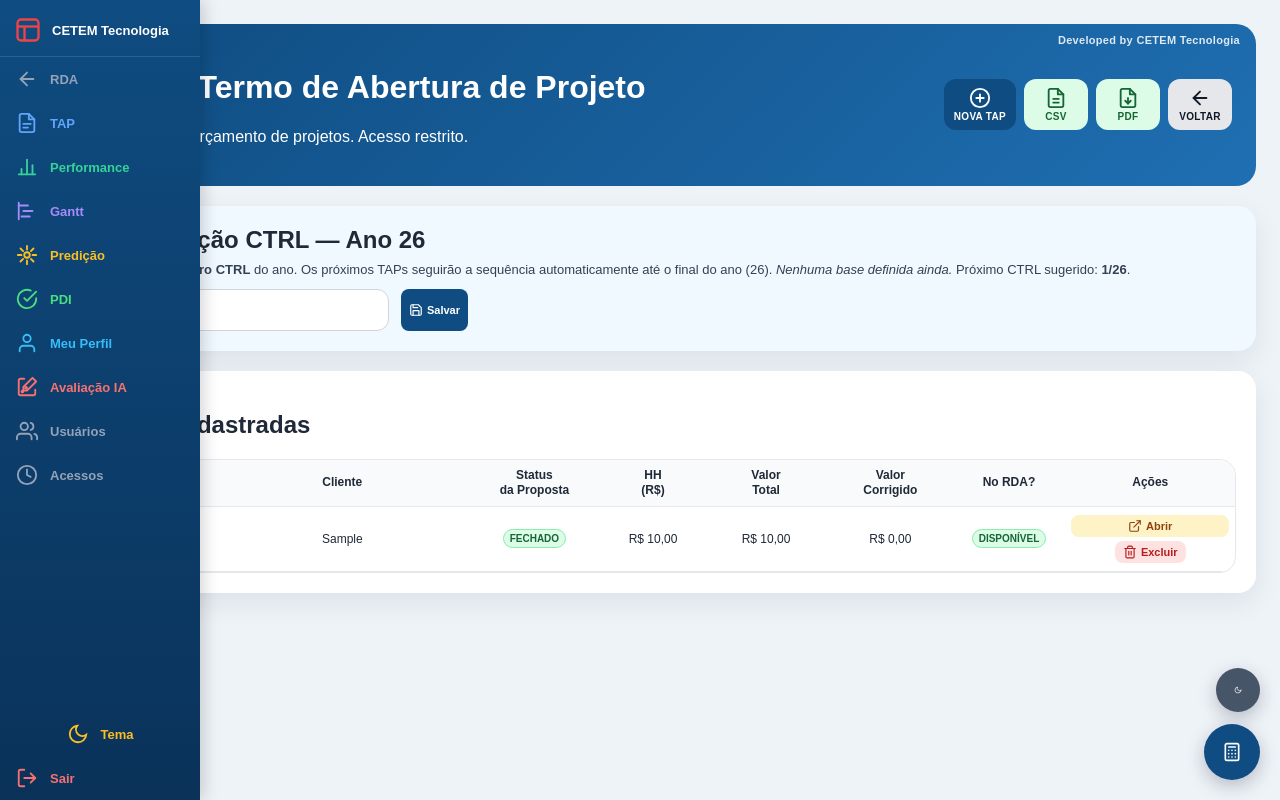
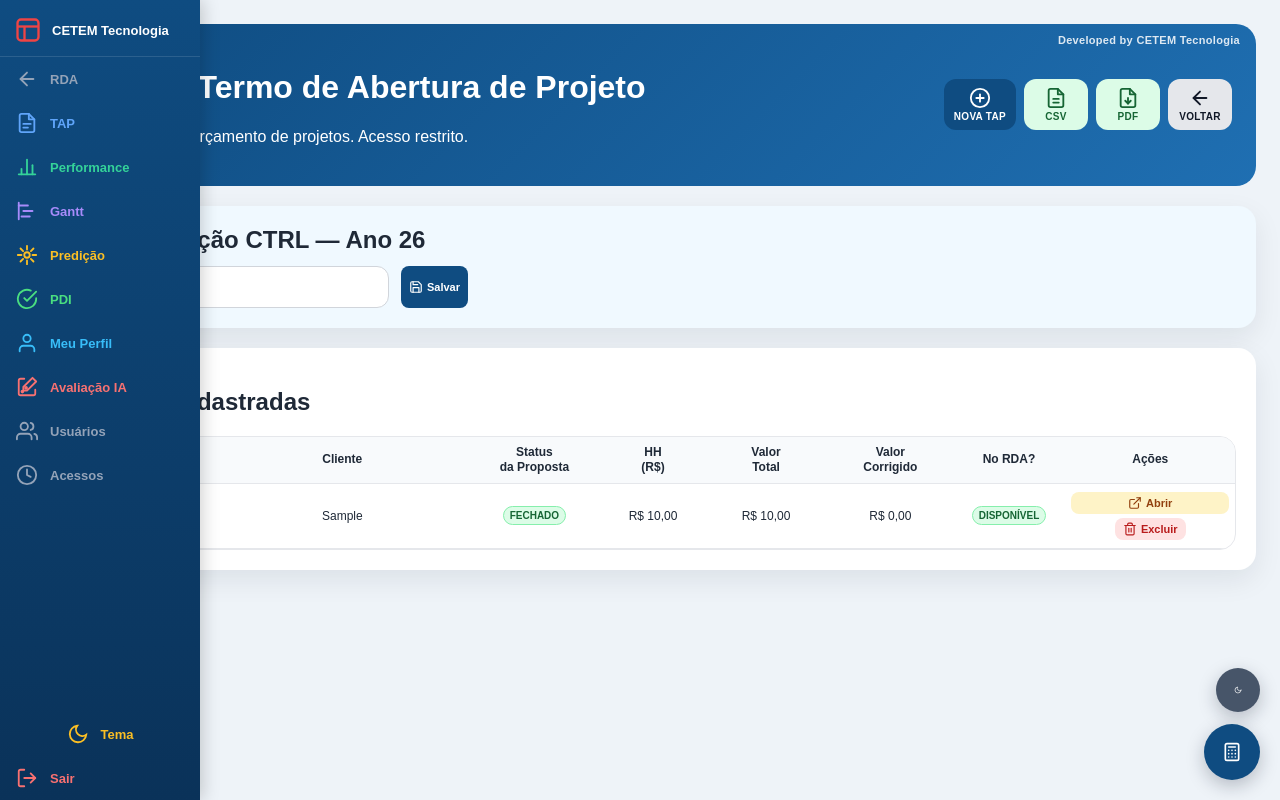
Before and after one commit to salimNabbout/rda_professional-, a Flask app: page /tap/ in a window 1280 px wide. Run offline with Flask 3, Linux system fonts and the light colour scheme; a user stored in the database is signed in; tables that the repository leaves empty hold one stand-in row (values such as "Sample post").

Commit message:
Remove texto explicativo da numeração CTRL na listagem de TAPs
Co-Authored-By: Claude Sonnet 4.6 <noreply@anthropic.com>

```diff
--- a/app/templates/tap/list.html
+++ b/app/templates/tap/list.html
@@ -21,14 +21,9 @@
   <div class="card" style="margin-bottom:20px; background:#f0f9ff; border-left:4px solid #0f4c81;">
     <h2 style="margin:0 0 8px;">Numeração CTRL — Ano {{ ano_atual }}</h2>
     <p style="margin:0 0 12px; font-size:13px; color:#334155;">
-      Define o <strong>primeiro CTRL</strong> do ano. Os próximos TAPs seguirão a sequência automaticamente
-      até o final do ano ({{ ano_atual }}).
       {% if ctrl_base %}
-        Base atual: <strong>{{ ctrl_base }}/{{ ano_atual }}</strong>.
-      {% else %}
-        <em>Nenhuma base definida ainda.</em>
+        Base atual: <strong>{{ ctrl_base }}/{{ ano_atual }}</strong>. Próximo CTRL sugerido: <strong>{{ proximo }}</strong>.
       {% endif %}
-      Próximo CTRL sugerido: <strong>{{ proximo }}</strong>.
     </p>
     <form method="post" action="{{ url_for('tap.set_ctrl_base') }}" class="actions actions-inline" style="max-width:360px;">
       <input name="base_ctrl" placeholder="Ex: 2577/26" value="{{ (ctrl_base + '/' + ano_atual) if ctrl_base else '' }}" required style="flex:1;">
```
